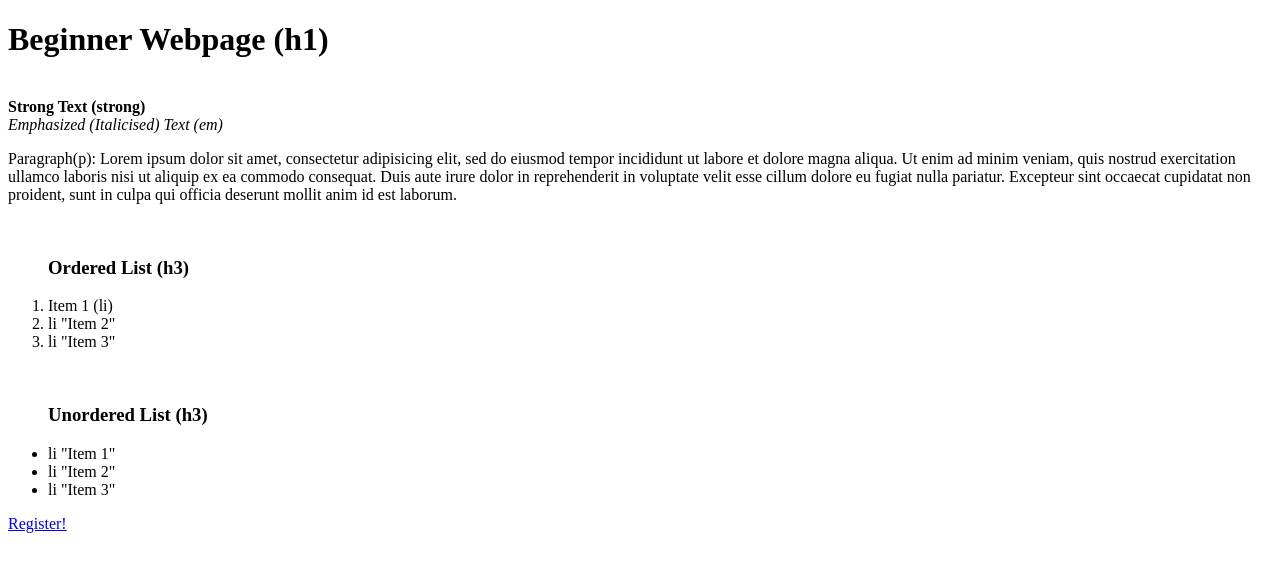
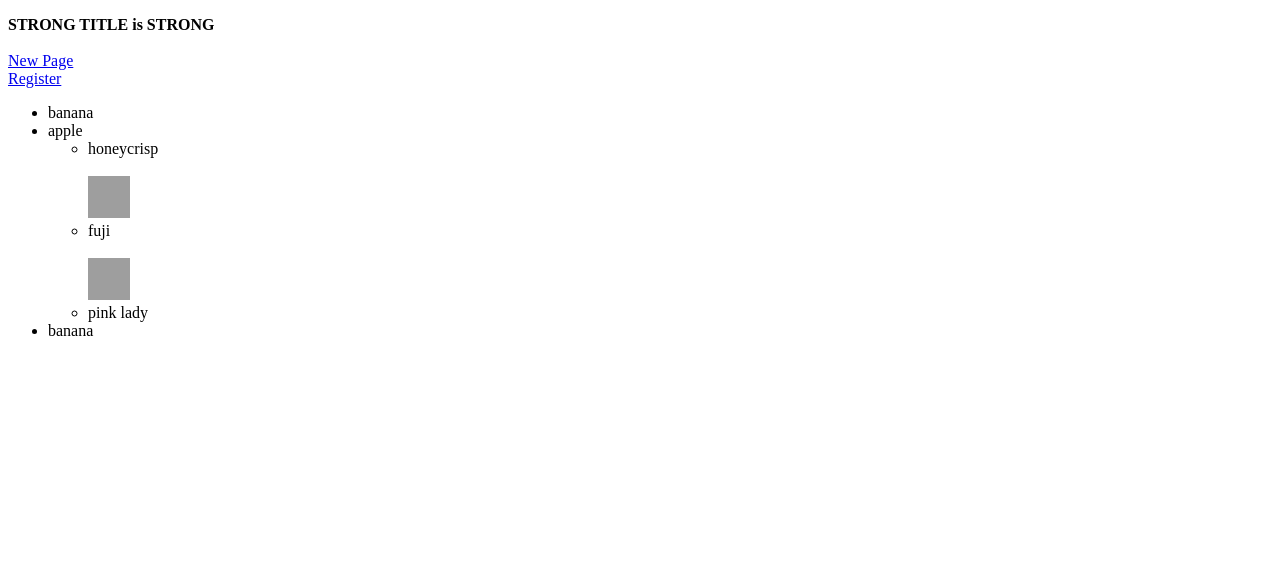
Before and after one commit to danizeraus/WebDev-Exercises, a plain HTML site: page index.html in a window 1280 px wide. Drawn offline with Linux system fonts and the light colour scheme; grey boxes are pictures that could not be loaded.

Commit message:
Update content

```diff
--- a/index.html
+++ b/index.html
@@ -2,28 +2,26 @@
 <html lang="en" dir="ltr">
   <head>
     <meta charset="utf-8">
-    <title>WebDev Beginner Webpage</title>
+    <title>First Website</title>
   </head>
   <body>
-    <h1>Beginner Webpage (h1)</h1> <br>
-    <strong>Strong Text (strong)</strong> <br>
-    <em>Emphasized (Italicised) Text (em)</em> <br>
-    <p>Paragraph(p): Lorem ipsum dolor sit amet, consectetur adipisicing elit, sed do eiusmod tempor incididunt ut labore et dolore magna aliqua. Ut enim ad minim veniam, quis nostrud exercitation ullamco laboris nisi ut aliquip ex ea commodo consequat. Duis aute irure dolor in reprehenderit in voluptate velit esse cillum dolore eu fugiat nulla pariatur. Excepteur sint occaecat cupidatat non proident, sunt in culpa qui officia deserunt mollit anim id est laborum.</p> <br>
-
-    <ol>
-      <h3>Ordered List (h3)</h3>
-      <li>Item 1 (li)</li>
-      <li>li "Item 2"</li>
-      <li>li "Item 3"</li>
-    </ol><br>
+    <p><strong>STRONG TITLE is STRONG</strong><br><br>
+      <a href="newpage.html">New Page</a><br>
+      <a href="register.html">Register</a><br>
 
     <ul>
-      <h3>Unordered List (h3)</h3>
-      <li>li "Item 1"</li>
-      <li>li "Item 2"</li>
-      <li>li "Item 3"</li>
+      <li>banana</li>
+      <li>apple</li>
+      <ul>
+        <li>honeycrisp</li><br>
+          <img src="https://target.scene7.com/is/image/Target/GUEST_ad0f95ec-a2a9-41c5-9c78-3ec3b3df0305?wid=488&hei=488&fmt=pjpeg" width="42" height="42" alt="">
+        <li>fuji</li><br>
+          <img src="http://shop.beakandskiff.com/wp-content/uploads/2017/11/fuji.jpg" width="42" height="42" alt="">
+        <li>pink lady</li>
+      </ul>
+      <li>banana</li>
     </ul>
-    <a href="register.html">Register!</a>
+
 
   </body>
 </html>
```
